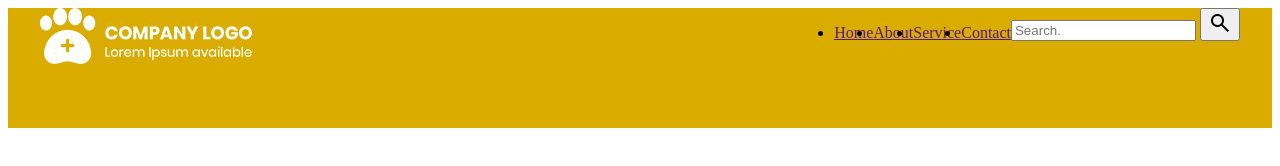
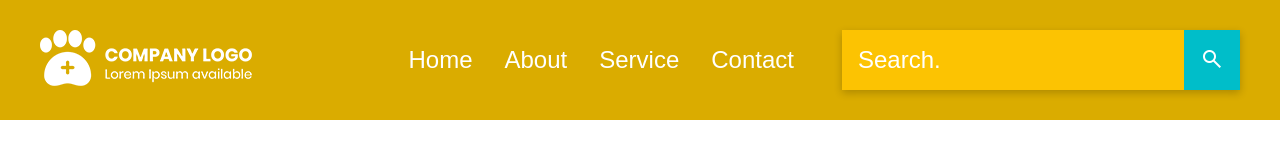
Before and after one commit to ebenhdz/practicas_web, a plain HTML site: page 4_veterinaria/index.html in a window 1280 px wide. Drawn offline with nearby package versions, Linux system fonts and the light colour scheme.

Commit message:
menu listo

```diff
--- a/4_veterinaria/index.html
+++ b/4_veterinaria/index.html
@@ -18,22 +18,22 @@
         <div class="div__derecha">
             <ul class="menu">
                 <li class="menu__item">
-                <a href="">Home</a>
+                    <a href="">Home</a>
                 </li>
                 <li class="menu__item">
-                <a href="">About</a>
+                    <a href="">About</a>
                 </li>
                 <li class="menu__item">
-                <a href="">Service</a>
+                    <a href="">Service</a>
                 </li>
-                <li class="menu_item">
-                <a href="">Contact</a>
+                <li class="menu__item">
+                    <a href="">Contact</a>
                 </li>
             </ul>
             <form class="busqueda">
                 <input type="text" placeholder="Search.">
-                <button class="botonBuscar">
-                    <span class="material-symbols-outlined">
+                <button class="boton_buscar">
+                    <span class="icono material-symbols-outlined">
                         search
                     </span>
                 </button>
--- a/4_veterinaria/style.css
+++ b/4_veterinaria/style.css
@@ -7,6 +7,10 @@
     --text-color: #313243;
     --text-color-on-primary: #fff;
     --width-page: 1200px;
+}
+body{
+    font-family: Arial, Helvetica, sans-serif;
+    margin: 0;
 }
 header{
     background-color: var(--color-secondary) ;
@@ -19,7 +23,37 @@ header{
     display: flex;
     justify-content: space-between;
     height: 120px;
+    align-items: center;
 }
 .div__derecha, .menu{
     display: flex;
+    list-style: none;
 }
+.menu__item a{
+    padding: 1rem;
+    font-size: 1.5rem;
+    text-decoration: none;
+    color: var(--text-color-on-primary);
+}
+.busqueda{
+    margin-left: 2rem;
+    display: flex;
+    box-shadow: 0 3px 8px rgb(0 0 0 / 0.2);
+}
+.busqueda input{
+    background: var(--color-primary);
+    border: none;
+    padding: 1rem;
+    font-size: 1.5rem;
+}
+.busqueda input::placeholder{
+    color: var(--text-color-on-primary);
+}
+.boton_buscar{
+    background-color: var(--color_accent);
+    padding: 1rem;
+    border: none;
+}
+.boton_buscar .icono{
+    color: var(--text-color-on-primary);
+}
```
